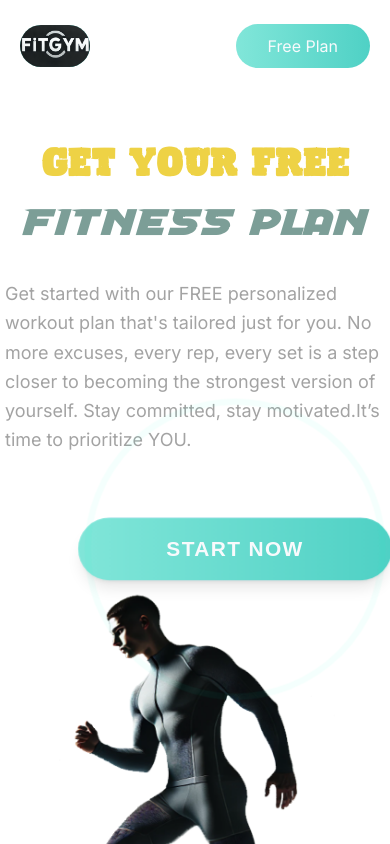
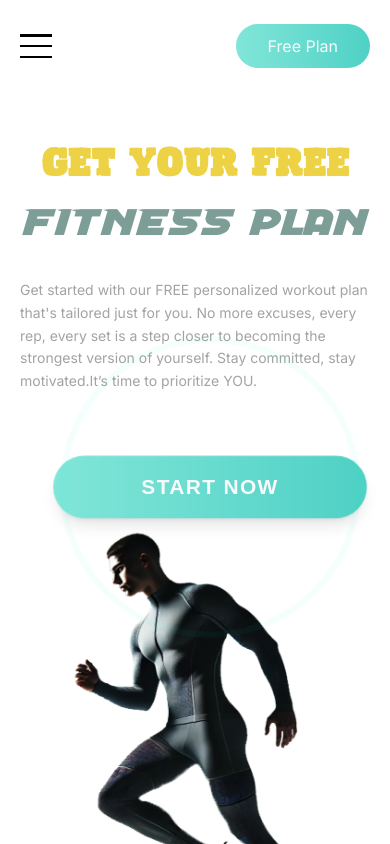
Before and after one commit to MahshidAsadollahi/gymplanner, a Next.js app: page / in a window 390 px wide. Shown: the top 844 px of the page. Built offline with nearby package versions, Linux system fonts and the light colour scheme.

Commit message:
new updates

```diff
--- a/app/(home)/page.tsx
+++ b/app/(home)/page.tsx
@@ -17,13 +17,13 @@ export default function Home() {
         </h1>
         <div className="flex flex-col lg:flex-row items-center justify-between lg:gap-10">
           <div className="lg:w-1/2 text-left">
-            <p className="text-lg lg:text-xl text-neutral-400 lg:px-59 mx-auto lg:mx-0 leading-relaxed lg:leading-loose">
+            <p className="text-sm lg:text-xl text-neutral-400 lg:px-59 mx-auto lg:mx-0 leading-relaxed lg:leading-loose">
               Get started with our FREE personalized workout plan that&apos;s tailored just for you.
               No more excuses, every rep, every set is a step closer to becoming the strongest version of yourself.
               Stay committed, stay motivated.It’s time to prioritize YOU.
             </p>
             <Link href="/start">
-              <Button size="lg" className="start-now-button w-60 mt-16 py-7 text-xl animate__animated animate__infinite animate__pulse rounded-full shadow-lg mx-auto ml-20">
+              <Button size="lg" className="start-now-button w-60 mt-16 py-7 text-xl animate__animated animate__infinite animate__pulse rounded-full shadow-lg mx-auto lg:ml-0 ml-10">
                 Start Now
               </Button>
 
--- a/app/api/emailService.ts
+++ b/app/api/emailService.ts
@@ -22,8 +22,8 @@ export async function sendProgramEmail(to: string[], programPage: string): Promi
               <div style="padding: 32px 0; border-bottom: 1px solid #e0e0e0;">
                 <h3 style="text-align: center; font-size: 24px; margin-bottom: 32px;">Subscribe For More</h3>
                 <p style="padding-top: 16px; line-height: 1.6;">
-                  Greetings!<br><br> Thank you for signing up for our fitness program. You can access your personalized program page using the link below:<br><br>
-                  <a href="https://fitgym.io/program/${programPage}" style="display: inline-block; background: linear-gradient(90deg, rgba(129,230,217,1) 0%, rgba(79,209,197,1) 100%); color: #ffffff; text-decoration: none; padding: 16px; border-radius: 4px; text-align: center; width: 100%;">Click Here</a>
+                  <br><br> Thank you for signing up for our fitness program. You can access your personalized program page using the link below:<br><br>
+                  <a href="https://fitgym.life/program/${programPage}" style="display: inline-block; background: linear-gradient(90deg, rgba(129,230,217,1) 0%, rgba(79,209,197,1) 100%); color: #ffffff; text-decoration: none; padding: 16px; border-radius: 4px; text-align: center; width: 100%;">Click Here</a>
                 </p>
 
                 <h3 style="text-align: center; font-size: 24px; margin-bottom: 32px;">Our Monthly Plan</h3>
@@ -32,13 +32,13 @@ export async function sendProgramEmail(to: string[], programPage: string): Promi
                     Our subscription includes a full consultation and a customized plan tailored to your needs.
                   </p>
                   <p style="text-align: center; margin-top: 24px;">
-                    <a href="https://fitgym.io/subscribe" style="display: inline-block; background: linear-gradient(90deg, rgba(255,94,0,1) 0%, rgba(255,154,0,1) 100%); color: #ffffff; text-decoration: none; padding: 16px; border-radius: 4px; text-align: center; width: auto;">Subscribe Now for $29.99/month</a>
+                    <a href="https://fitgym.life" style="display: inline-block; background: linear-gradient(90deg, rgba(255,94,0,1) 0%, rgba(255,154,0,1) 100%); color: #ffffff; text-decoration: none; padding: 16px; border-radius: 4px; text-align: center; width: auto;">Subscribe Now for $29.99/month</a>
                   </p>
                 </div>
               </div>
               <div style="margin-top: 32px; text-align: center; color: #666666;">
                 <h3 style="font-size: 16px; margin-bottom: 16px;">Thanks for using Fit Gym!</h3>
-                <p>www.fitgym.io</p>
+                <p>www.fitgym.life</p>
               </div>
             </div>
             <div style="text-align: center; color: #666666; margin-top: 32px;">
@@ -49,8 +49,7 @@ export async function sendProgramEmail(to: string[], programPage: string): Promi
               </div>
               <div>
                 <p style="line-height: 1.6;">
-                  Questions or concerns? <a href="#" style="color: #333333;">help@fitgym.io</a><br>
-                  Want to quit getting updates? <a href="#" style="color: #333333;">Unsubscribe</a>
+                  Questions or concerns? <a href="#" style="color: #333333;">sarah.cummingss96@gmail.com</a><br>
                 </p>
               </div>
             </div>
--- a/app/globals.css
+++ b/app/globals.css
@@ -434,4 +434,35 @@
     box-shadow: none;
   }
 
+  .hamburger {
+    display: flex;
+    flex-direction: column;
+    justify-content: center;
+    align-items: center;
+    cursor: pointer;
+    width: 2em;
+    height: 2em;
+  }
+
+  .hamburger div {
+    background-color: rgb(0, 0, 0);
+    width: 2em;
+    height: 0.2em;
+    margin: 0.26em 0;
+    transition: all 0.4s ease;
+    transform-origin: 0 0;
+  }
+
+  .hamburger.Diam div:nth-child(1) {
+    transform: rotate(45deg) translate(1px, -1px);
+  }
+
+  .hamburger.Diam div:nth-child(2) {
+    transform: scaleX(0);
+  }
+
+  .hamburger.Diam div:nth-child(3) {
+    transform: rotate(-45deg) translate(1px, 0);
+  }
+
 }
--- a/components/AnimatedChart.tsx
+++ b/components/AnimatedChart.tsx
@@ -71,7 +71,7 @@ const AnimatedChart = () => {
       mealsMultiplier = 1;
     }
 
-    days = ((weight - ideal_weight) * goalMultiplier / workout_days) * levelMultiplier * mealsMultiplier;
+    days = (Math.abs(weight - ideal_weight) * goalMultiplier / workout_days) * levelMultiplier * mealsMultiplier;
     return Math.max(0, Math.round(days));
   };
 
@@ -81,7 +81,7 @@ const AnimatedChart = () => {
     datasets: [
       {
         label: 'Weight Progress',
-        data: Array.from({ length: daysToGoal }, (_, i) => basicInfo.weight - (i * (basicInfo.weight - fitGoal.ideal_weight) / (daysToGoal - 1))),
+        data: Array.from({ length: daysToGoal }, (_, i) => basicInfo.weight + (i * (fitGoal.ideal_weight - basicInfo.weight) / (daysToGoal - 1))),
         fill: false,
         backgroundColor: 'rgba(75,192,192,0.4)',
         borderColor: 'rgba(75,192,192,1)',
@@ -152,12 +152,9 @@ const AnimatedChart = () => {
         easing: 'linear',
         from: (ctx) => {
           if (ctx.type === 'data') {
-            return ctx.chart.scales.y.getPixelForValue(50);
-
+            return ctx.chart.scales.y.getPixelForValue(basicInfo.weight);
           }
-
         },
-
       },
     },
   };
--- a/components/basic_info_name.tsx
+++ b/components/basic_info_name.tsx
@@ -1,28 +1,51 @@
 import { Input } from '@/components/ui/input';
-import { useContext, useEffect } from 'react';
+import { useContext, useEffect, useState } from 'react';
 import { StepsContext } from '@/context/steps';
 
 export default function BasicInfoCardName({ id }: { id: string }) {
   const { getAnswer, updateAnswer, blockNext, allowNext } = useContext(StepsContext);
   const answers = getAnswer(id);
+  const [error, setError] = useState<string | null>(null);
+  const [isTyping, setIsTyping] = useState(false);
 
   useEffect(() => {
-    if (answers.name) {
+    if (answers.name === undefined || answers.name === '') {
+      blockNext();
+      setError(null);
+    } else if (!isTyping && validateEmail(answers.name)) {
       allowNext();
-    } else {
+      setError(null);
+    } else if (!isTyping) {
       blockNext();
+      setError('Please enter a valid email address');
     }
-  }, [answers.name, allowNext, blockNext]);
+  }, [answers.name, allowNext, blockNext, isTyping]);
+
+  const validateEmail = (email: string) => {
+    const re = /^[^\s@]+@[^\s@]+\.[^\s@]+$/;
+    return re.test(email);
+  };
+
+  const handleChange = (e: React.ChangeEvent<HTMLInputElement>) => {
+    setIsTyping(true);
+    updateAnswer(id, { ...answers, name: e.target.value });
+  };
+
+  const handleBlur = () => {
+    setIsTyping(false);
+  };
 
   return (
     <div className="form__group">
       <Input
         id="name"
         value={answers.name}
-        onChange={(e) => updateAnswer(id, { ...answers, name: e.target.value })}
+        onChange={handleChange}
+        onBlur={handleBlur}
         className="form__field w-full"
         placeholder='Email address?'
       />
+      {error && <p className="text-red-500 text-sm">{error}</p>}
     </div>
   );
 }
--- a/components/copy.tsx
+++ b/components/copy.tsx
@@ -4,7 +4,6 @@ import {
   Card,
   CardContent,
   CardDescription,
-  CardFooter,
   CardHeader,
   CardTitle,
 } from '@/components/ui/card'
--- a/components/navbar.tsx
+++ b/components/navbar.tsx
@@ -1,4 +1,5 @@
 'use client';
+import { useState } from 'react';
 import Image from 'next/image';
 import { Button } from './ui/button';
 import Link from 'next/link';
@@ -8,12 +9,21 @@ import {
   NavigationMenuList,
 } from '@/components/ui/navigation-menu';
 
+export default function Navbar({ className }: { className: string }) {
+  const [isMenuOpen, setIsMenuOpen] = useState(false);
 
-export default function Navbar({ className }: { className: string }) {
+  const toggleMenu = () => {
+    setIsMenuOpen(!isMenuOpen);
+  };
+
+  const closeMenu = () => {
+    setIsMenuOpen(false);
+  };
+
   return (
     <div className={`flex py-6 justify-between items-center ${className} w-full`}>
-      {/* LOGO */}
-      <div className="w-36 md:w-40 xl:w-60">
+      {/* LOGO (visible on larger screens) */}
+      <div className="w-36 md:w-40 xl:w-60 hidden md:block">
         <Link href="/">
           <Image
             src="/images/logo.png"
@@ -25,12 +35,21 @@ export default function Navbar({ className }: { className: string }) {
         </Link>
       </div>
 
+      {/* Mobile Hamburger Menu (visible only on smaller screens) */}
+      <div className="md:hidden flex items-center">
+        <button onClick={toggleMenu} className={`hamburger ${isMenuOpen ? 'Diam' : ''}`}>
+          <div></div>
+          <div></div>
+          <div></div>
+        </button>
+      </div>
+
       {/* LINKS */}
       <NavigationMenu className="justify-between mx-auto w-2/6 hidden md:flex">
         <NavigationMenuList>
           {/* HOME */}
           <NavigationMenuItem>
-            <Link href="/">
+            <Link href="/" onClick={closeMenu}>
               <Button
                 variant="ghost"
                 className="text-lg font-semibold rounded-xl hover-line"
@@ -43,7 +62,7 @@ export default function Navbar({ className }: { className: string }) {
 
           {/* ABOUT */}
           <NavigationMenuItem>
-            <Link href="/about">
+            <Link href="/about" onClick={closeMenu}>
               <Button
                 variant="ghost"
                 className="text-lg font-semibold rounded-xl hover-line"
@@ -56,7 +75,7 @@ export default function Navbar({ className }: { className: string }) {
 
           {/* Exercises */}
           <NavigationMenuItem>
-            <Link href="/exercise">
+            <Link href="/exercise" onClick={closeMenu}>
               <Button
                 variant="ghost"
                 className="text-lg font-semibold rounded-xl hover-line"
@@ -66,11 +85,43 @@ export default function Navbar({ className }: { className: string }) {
               </Button>
             </Link>
           </NavigationMenuItem>
-
         </NavigationMenuList>
       </NavigationMenu>
 
-
+      {/* Mobile Menu (shows when isMenuOpen is true) */}
+      {isMenuOpen && (
+        <div className="md:hidden absolute top-20 left-0 w-full bg-white/40 backdrop-blur-md p-4 shadow-md z-50">
+          <div className="flex flex-col justify-center items-center">
+            <Link href="/" onClick={closeMenu}>
+              <Button
+                variant="ghost"
+                className="text-lg font-semibold mx-2 my-3 text-left rounded-xl"
+                size="lg"
+              >
+                Home
+              </Button>
+            </Link>
+            <Link href="/about" onClick={closeMenu}>
+              <Button
+                variant="ghost"
+                className="text-lg font-semibold mx-2 my-3 text-left rounded-xl"
+                size="lg"
+              >
+                About
+              </Button>
+            </Link>
+            <Link href="/exercise" onClick={closeMenu}>
+              <Button
+                variant="ghost"
+                className="text-lg font-semibold mx-2 my-3 text-left rounded-xl"
+                size="lg"
+              >
+                Exercises
+              </Button>
+            </Link>
+          </div>
+        </div>
+      )}
 
       {/* BUTTON */}
       <div className="w-36 md:w-40 xl:w-60 flex justify-end">
```
Lines whose indentation alone changed are shown as unchanged.
